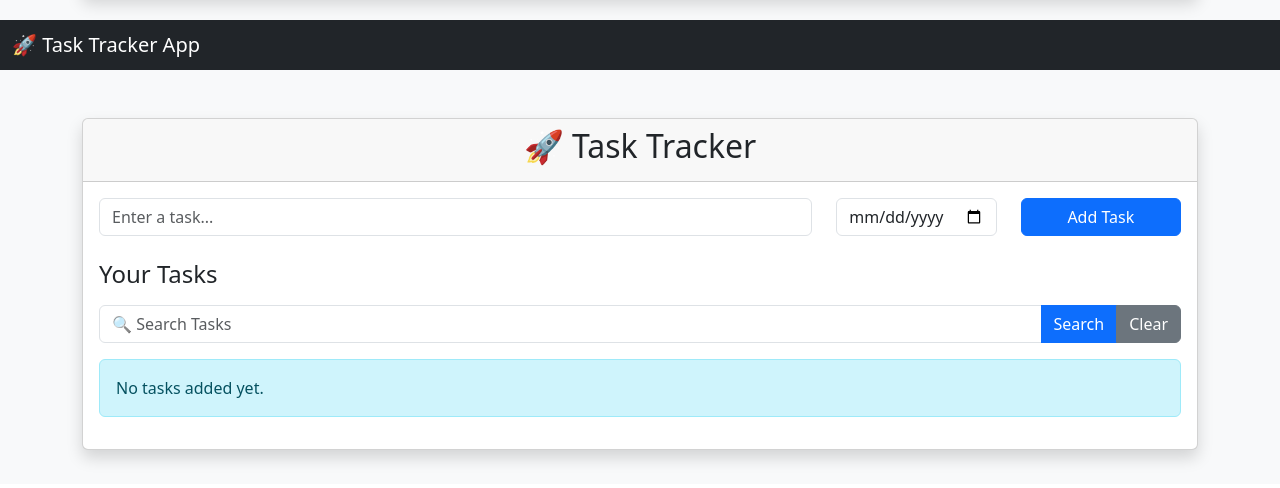
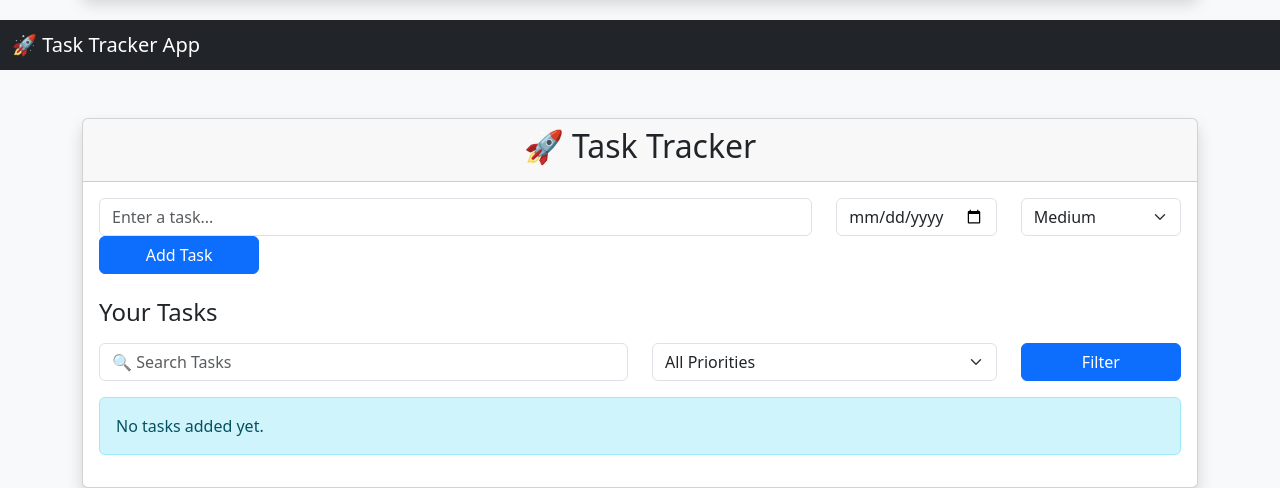
Before and after one commit to spratap-ai/task-tracker-app, a Flask app: page / in a window 1280 px wide. Shown: the part 316-804 px from the top of the page. Before the commit the page ends 782 px from the top, so only its background shows below. Run offline with Flask 3, Linux system fonts and the light colour scheme; data that the repository does not hold is empty.

Commit message:
Added task priority filtering and application logging

```diff
--- a/app.py
+++ b/app.py
@@ -4,10 +4,16 @@ from flask_sqlalchemy import SQLAlchemy
 from dotenv import load_dotenv
 from flask_migrate import Migrate
 import os
+import logging
 
 load_dotenv()
 
 app = Flask(__name__)
+app.logger.setLevel(logging.INFO)
+logging.basicConfig(
+    level=logging.INFO,
+    format='%(asctime)s - %(levelname)s - %(message)s'
+)
 
 # Read database connection string from environment variable
 database_url = os.environ.get("DATABASE_URL")
@@ -29,6 +35,7 @@ class Task(db.Model):
     created_at = db.Column(db.DateTime, default=datetime.utcnow)
     status = db.Column(db.String(20), default="Pending")
     due_date = db.Column(db.Date, nullable=True)
+    priority = db.Column(db.String(20), default="Medium")
 
 
 
@@ -37,12 +44,18 @@ class Task(db.Model):
 def home():
 
     search = request.args.get('search')
+    priority_filter = request.args.get('priority_filter')
 
     query = Task.query
 
     if search:
         query = query.filter(
             Task.content.ilike(f"%{search}%")
+        )
+
+    if priority_filter:
+        query = query.filter(
+            Task.priority == priority_filter
         )
 
     tasks = query.order_by(
@@ -74,6 +87,7 @@ def home():
 def add_task():
     task_content = request.form.get('task')
     due_date = request.form.get('due_date')
+    priority = request.form.get('priority')
 
     if task_content:
         new_task = Task(
@@ -81,10 +95,14 @@ def add_task():
     due_date=datetime.strptime(
         due_date,
         "%Y-%m-%d"
-    ).date() if due_date else None
+    ).date() if due_date else None,
+    priority=priority
 )
         db.session.add(new_task)
         db.session.commit()
+        app.logger.info(
+            f"Task created: {task_content}"
+   )
 
     return redirect('/')
 
@@ -96,6 +114,9 @@ def complete_task(id):
     task.status = "Completed"
 
     db.session.commit()
+    app.logger.info(
+        f"Task completed: {task.content}"
+    )
 
     return redirect('/')
 
@@ -103,6 +124,9 @@ def complete_task(id):
 @app.route('/delete/<int:id>')
 def delete_task(id):
     task = Task.query.get_or_404(id)
+    app.logger.info(
+        f"Task deleted: {task.content}"
+    )
     db.session.delete(task)
     db.session.commit()
 
@@ -117,6 +141,9 @@ def edit_task(id):
     if request.method == 'POST':
         task.content = request.form.get('task')
         db.session.commit()
+        app.logger.info(
+            f"Task updated: {task.content}"
+       )
 
         return redirect('/')
 
--- a/templates/index.html
+++ b/templates/index.html
@@ -113,6 +113,18 @@
     </div>
 
     <div class="col-md-2">
+    <select
+    name="priority"
+    class="form-select">
+
+    <option value="High">High</option>
+    <option value="Medium" selected>Medium</option>
+    <option value="Low">Low</option>
+
+</select>
+</div>
+
+    <div class="col-md-2">
         <button
             class="btn btn-primary w-100"
             type="submit">
@@ -127,9 +139,11 @@
 
 <h4 class="mb-3">Your Tasks</h4>
 
-<form method="GET" action="/" class="mb-3">
+<form method="GET" action="/">
 
-    <div class="input-group">
+    <div class="row mb-3">
+
+        <div class="col-md-6">
 
             <input
                 type="text"
@@ -138,17 +152,57 @@
                 placeholder="🔍 Search Tasks"
                 value="{{ request.args.get('search', '') }}">
 
+        </div>
+
+        <div class="col-md-4">
+
+             <select
+               name="priority_filter"
+               class="form-select">
+
+               <option value=""
+                   {% if not request.args.get('priority_filter') %}
+                       selected
+                   {% endif %}>
+                   All Priorities
+                </option>
+
+                <option value="High"
+                    {% if request.args.get('priority_filter') == 'High' %}
+                        selected
+                    {% endif %}>
+                    High
+                </option>
+
+                <option value="Medium"
+                    {% if request.args.get('priority_filter') == 'Medium' %}
+                        selected
+                    {% endif %}>
+                    Medium
+                </option>
+
+                <option value="Low"
+                    {% if request.args.get('priority_filter') == 'Low' %}
+                        selected
+                    {% endif %}>
+                    Low
+                </option>
+
+            </select>
+
+        </div>
+
+        <div class="col-md-2">
+
             <button
-            class="btn btn-primary"
+                class="btn btn-primary w-100"
                 type="submit">
-            Search
+
+                Filter
+
             </button>
 
-        <a
-            href="/"
-            class="btn btn-secondary">
-            Clear
-        </a>
+        </div>
 
     </div>
 
@@ -167,6 +221,26 @@
                 <h5 class="mb-1">
                     {{ task.content }}
                 </h5>
+
+                {% if task.priority == "High" %}
+
+                <span class="badge bg-danger">
+                    High
+                </span>
+
+                {% elif task.priority == "Medium" %}
+
+                <span class="badge bg-warning text-dark">
+                    Medium
+                </span>
+
+                {% else %}
+
+                <span class="badge bg-success">
+                    Low
+                </span>
+
+                {% endif %}
 
                 {% if task.due_date %}
                 <small class="text-muted d-block">
```
Also changed, not shown: migrations/versions/9e0aa2f76161_added_task_priority.py (added, +32 -0 lines). Lines whose indentation alone changed are shown as unchanged.
